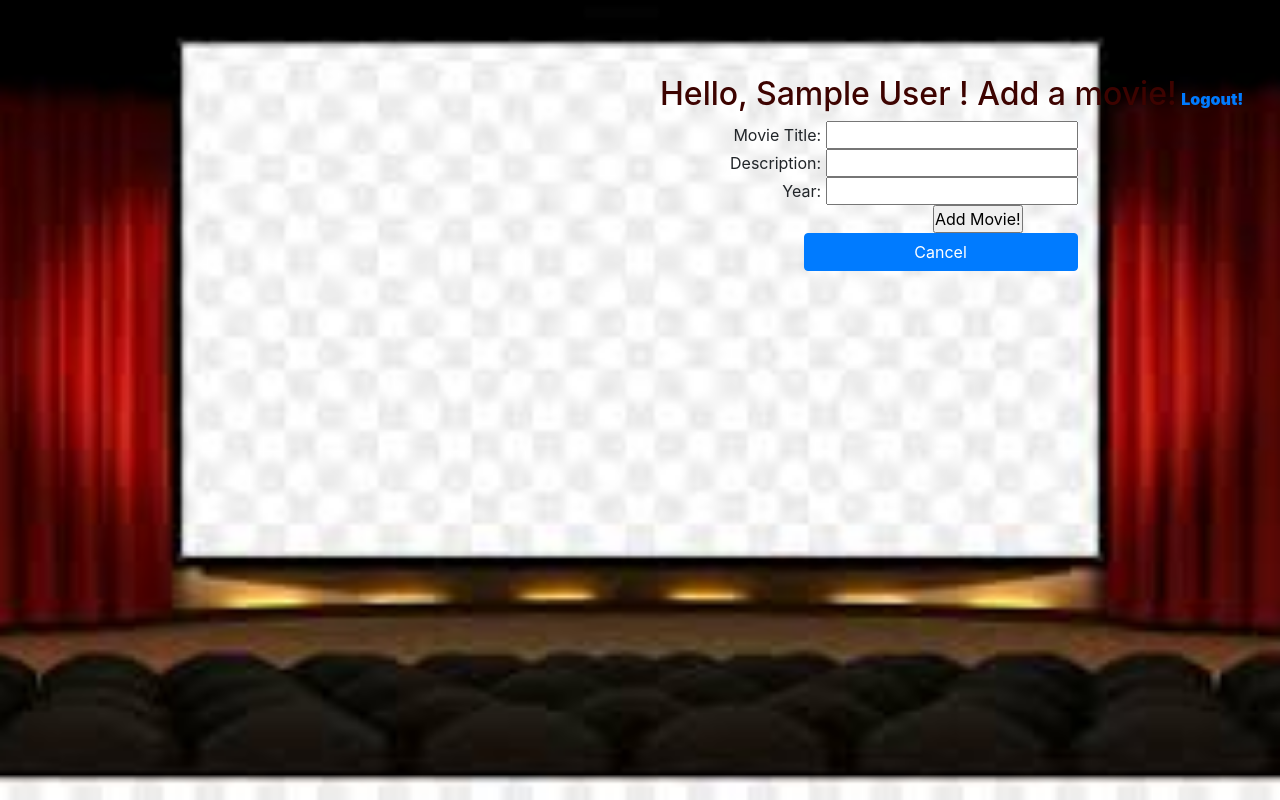
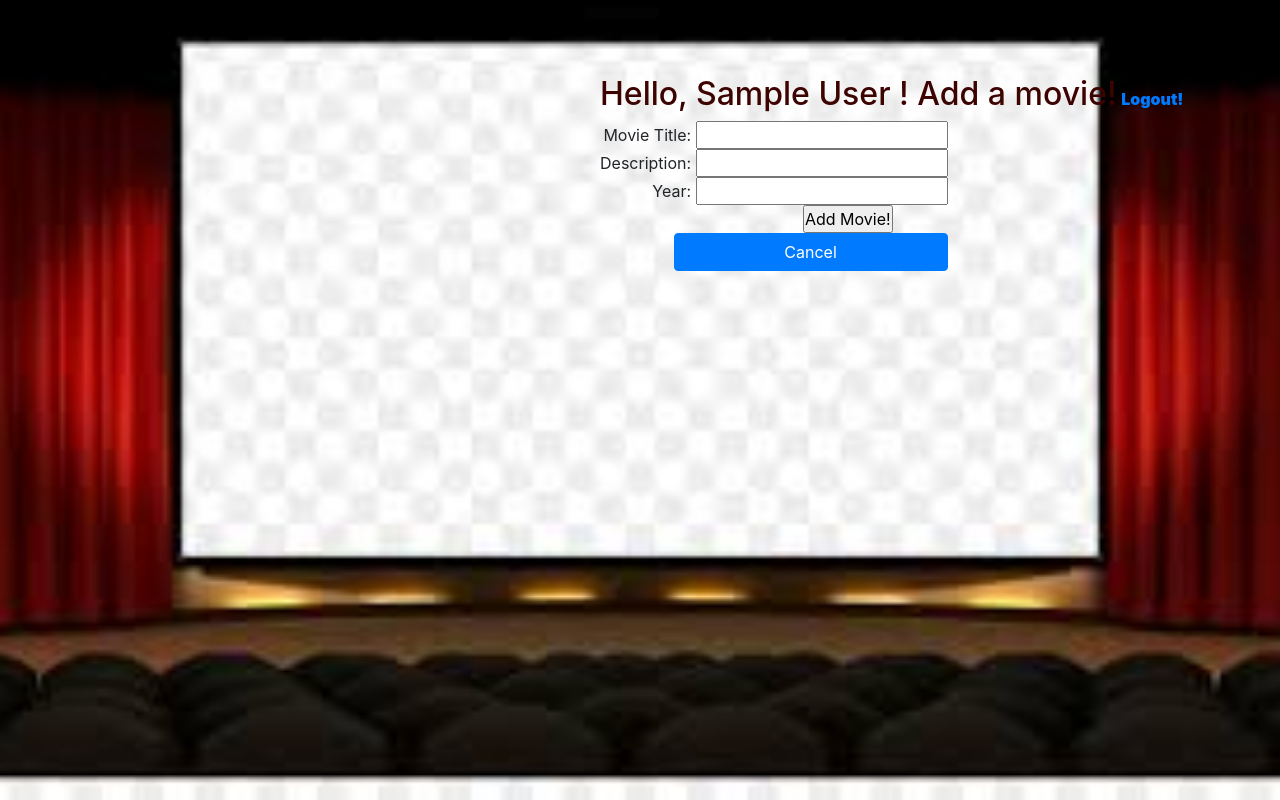
Before and after one commit to MarcoVillanueva705/WhatAMovie, a Flask app: page /movie_new in a window 1280 px wide. Run offline with Flask 2, Linux system fonts and the light colour scheme; the visitor is signed in with stand-in values (Sample User, id 1); data that the repository does not hold is empty; some libraries are stand-ins or nearby versions.

Commit message:
initial commit

```diff
--- a/static/css/style3.css
+++ b/static/css/style3.css
@@ -11,7 +11,7 @@ height: 100vh;
 }
 .wrapper h2{
 display: inline-block;
-margin-left: 660px;
+margin-left: 600px;
 margin-top: 75px;
 }
 body a{
@@ -22,7 +22,7 @@ color: #3d0300;
 }
 .desc{
 display: inline-block;
-margin-left: 730px;
+margin-left: 600px;
 }
 .desc ul{
 display: inline-block;
--- a/static/css/style4.css
+++ b/static/css/style4.css
@@ -11,7 +11,7 @@
     }
     .wrapper h1{
     display: inline-block;
-    margin-left: 660px;
+    margin-left: 600px;
     margin-top: 538px;
     color: #3d0300
     }
@@ -28,7 +28,7 @@
     }
     .curtains{
     display: inline-block;
-    margin-left: 730px;
+    margin-left: 600px;
     }
     .box li{
     margin-right: 55px;
```
